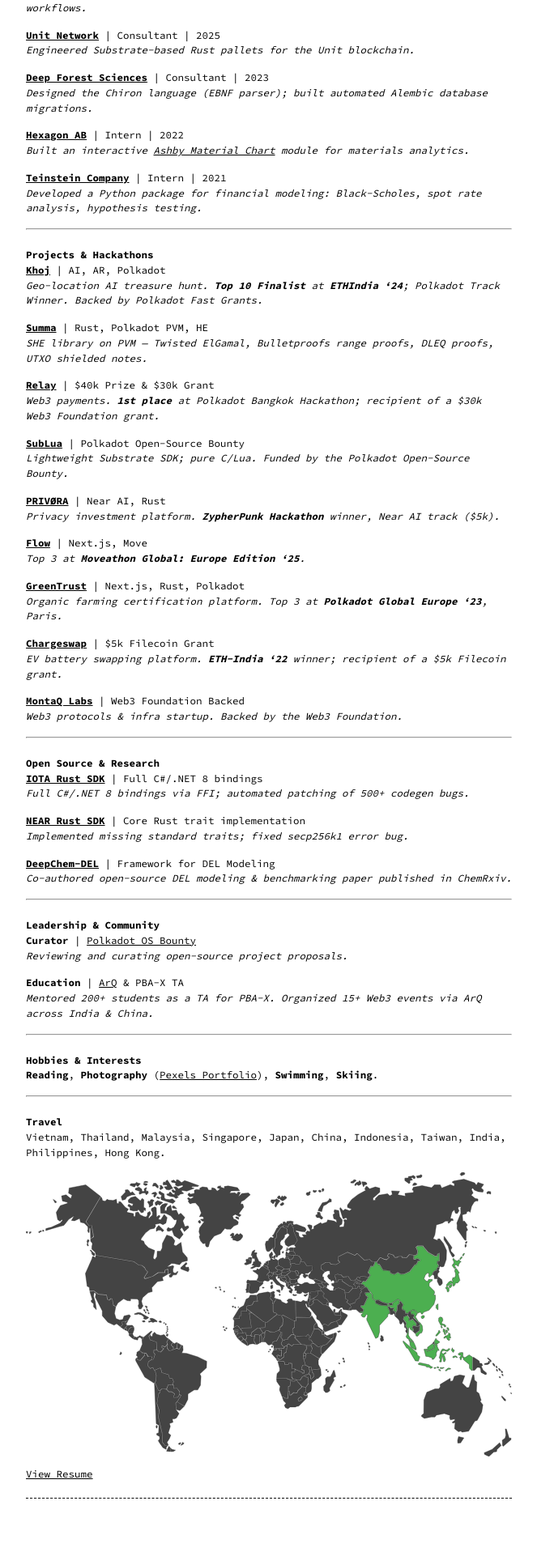
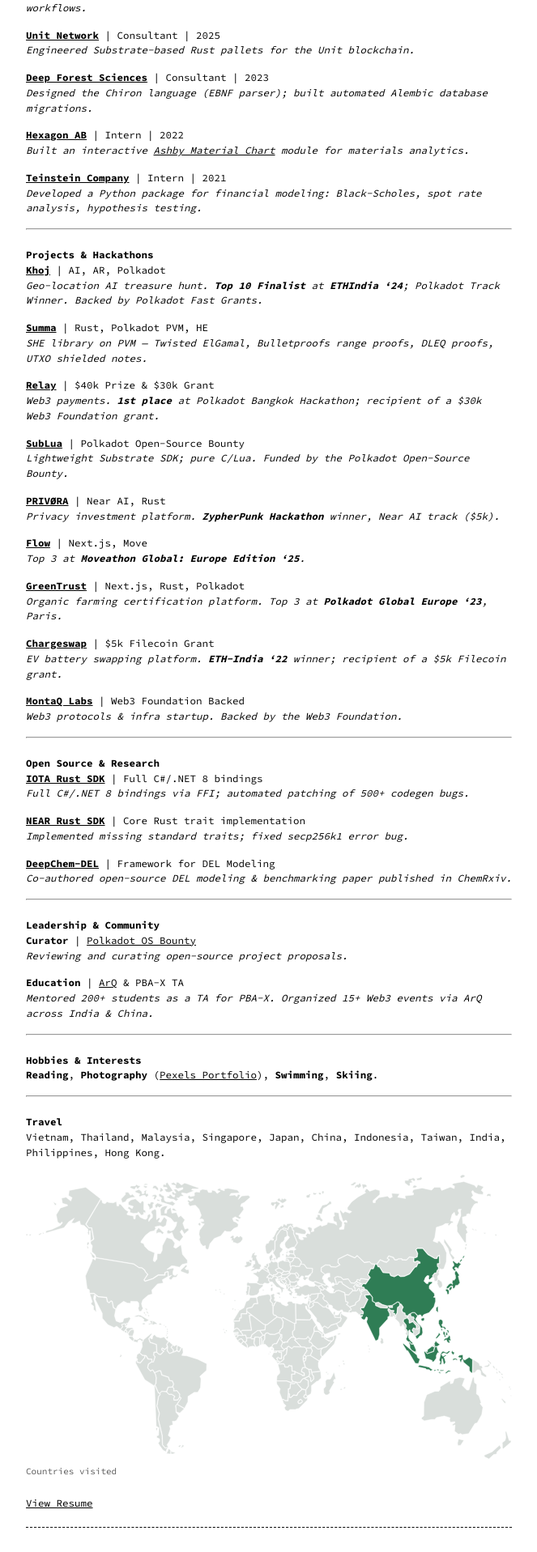
Before and after one commit to abhiraj-mengade/abhiraj-mengade.github.io, a Jekyll site: the page built from about.md, in a window 1280 px wide. Shown: the part 937-2854 px from the top of the page at 81% size, without its empty margins (308-971 px from the left). Built offline with Jekyll 4.4.1, drawn with Linux system fonts in a browser that asks for light colours; before the commit the page ends 2818 px from its top, so only the background shows below that.

Commit message:
Fix travel map rendering

```diff
--- a/_sass/base.scss
+++ b/_sass/base.scss
@@ -22,6 +22,10 @@
 a:hover { color: var(--background-color); background-color: var(--base-color); }
 @media only screen and (max-device-width: 500px) { * { font-size: $mobile-font-size !important; } }
 img { max-width: $container-width;}
+
+.travel-map { margin: 18px 0 22px; }
+.travel-map img { display: block; width: 100%; max-width: none; height: auto; }
+.travel-map figcaption { margin-top: 7px; color: var(--text-color); opacity: 0.65; font-size: 11px; }
 
 /**
  * Layout
--- a/about.md
+++ b/about.md
@@ -101,6 +101,9 @@
 
 Vietnam, Thailand, Malaysia, Singapore, Japan, China, Indonesia, Taiwan, India, Philippines, Hong Kong.
 
-<object type="image/svg+xml" data="/assets/img/world-map.svg" style="width:100%; max-width:800px; height:auto; display:block; margin:1em 0;"></object>
+<figure class="travel-map">
+  <img src="/assets/img/world-map.svg" alt="World map highlighting countries Abhiraj has visited">
+  <figcaption>Countries visited</figcaption>
+</figure>
 
 [View Resume](https://drive.google.com/file/d/15KrxFbAdso1hMbY9Wd6vFQbwhM6DHWoq/view?usp=drive_link)
```
Also changed, not shown: assets/img/world-map.svg.
